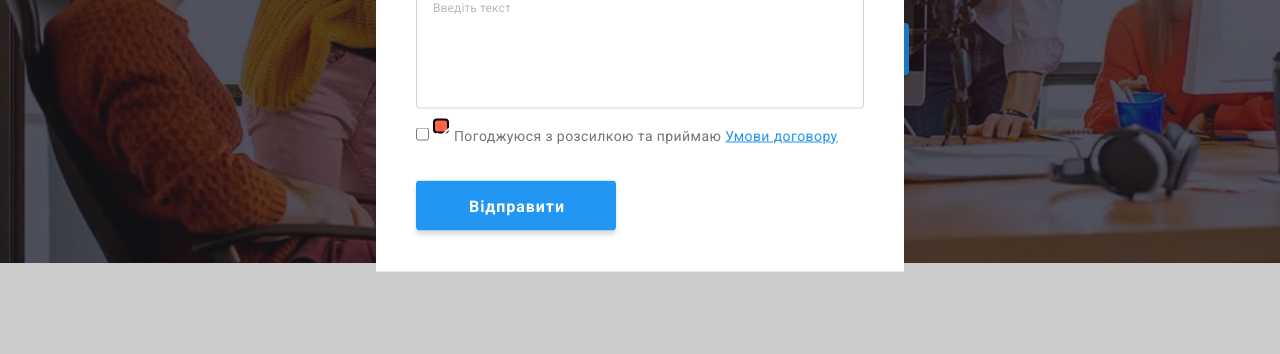
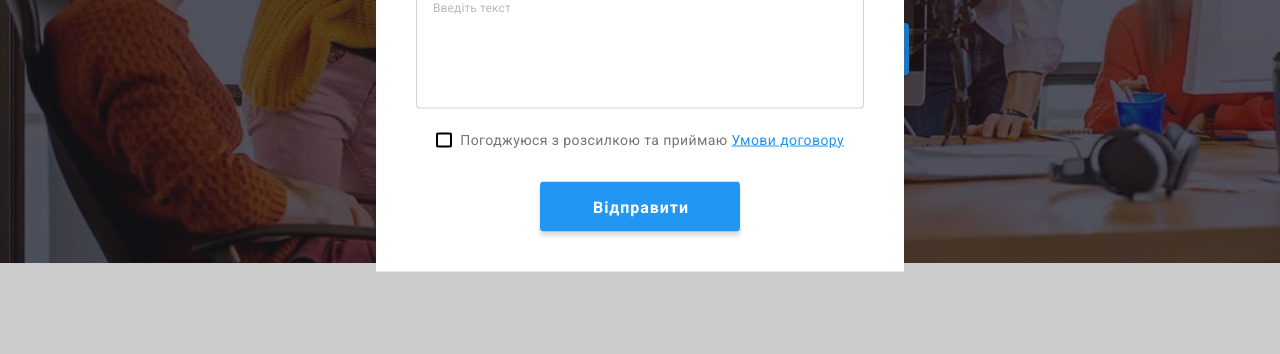
Before and after one commit to DmytroVyhovskyi1997/goit-markup-hw-06, a plain HTML site: page index.html in a window 1280 px wide. Both pictures are taken after a click on the button "Замовити послугу". Shown: the part 419-773 px from the top of the page. Drawn offline with nearby package versions, Linux system fonts and the light colour scheme.

Commit message:
Summary(required)

```diff
--- a/css/styles.css
+++ b/css/styles.css
@@ -310,6 +310,7 @@ header {
   top: 50%;
   left: 50%;
   transform: translate(-50%, -50%);
+  transition: 250ms cubic-bezier(0.4, 0, 0.2, 1);
 }
 .modal-icon:hover svg {
   color: var(--accent-color);
@@ -369,7 +370,6 @@ line-height: 1.9;
   display: flex;
   flex-direction: column;
   margin-bottom: 10px;
-
 }
 
 .form-svg {
@@ -381,16 +381,14 @@ line-height: 1.9;
   display: block;
 }
 input:focus,
-textarea:focus{
-
+textarea:focus {
+  outline: 1px solid var(--accent-color);
   transition: 250ms cubic-bezier(0.4, 0, 0.2, 1);
 }
-input:focus+svg{
+input:focus + svg {
   fill: #2196f3;
   transition: 250ms cubic-bezier(0.4, 0, 0.2, 1);
 }
-
-
 
 .form-field input {
   margin: 0;
@@ -401,7 +399,7 @@ input:focus+svg{
   padding-top: 12px;
   padding-bottom: 12px;
 }
-.form-field textarea::placeholder{
+.form-field textarea::placeholder {
   font-size: 12px;
   line-height: 1.1;
   letter-spacing: 0.01em;
@@ -427,77 +425,60 @@ textarea {
   height: 120px;
   padding: 12px 16px;
 }
+.checkbox {
+  appearance: none;
+  position: absolute;
+  clip: rect(0 0 0 0);
+}
 
+.checkbox:checked + .icon {
+  background-color: #2196f3;
+  border: none;
+}
 
-.checkbox:checked + .icon{
-    background-color: #2196f3;
-    background-size: contain;
-
-
-
-}
-.icon{
-    display: inline-block;
+.icon {
+  display: flex;
   width: 16px;
   height: 15px;
   align-items: center;
-    background-color: tomato;
   border: 2px solid black;
-    border-radius: 4px;
-
+  border-radius: 2px;
+  justify-content: center;
+  padding-top: 4px;
+  padding-right: 2px;
+  padding-bottom: 3px;
+  padding-left: 3px;
 }
-.label{
-    display: block;
-}
-.icon-checkbox{
-    width: 16px;
-    height: 15px;
-
-}
-
-/*
-.check__box{
-    text-align: center;
-    margin-top: 10px;
-
-
-}
-
-.icon-checkbox{
-    width:16px;
-    height: 15px;
-}
-.check-border{
-    opacity: 1;
-}
-.check{
+.check:checked {
   opacity: 0;
 }
-.checkbox:checked + .icon-checkbox>.check{
-    opacity: 1;
-    fill: #2196f3;
-}
-.checkbox:focus-within + .icon-checkbox>.check{
-background-color: #2196f3;
-}
-
-
-
-
-.checkbox:checked + .icon-checkbox>.check-border{
-    opacity: 0;
-}*/
-.label-text{
+.check__box {
+  margin-top: 20px;
   justify-content: center;
   align-items: center;
   text-align: center;
+}
+.label {
+  display: flex;
+  justify-content: center;
+  align-items: center;
+  text-align: center;
+  cursor: pointer;
+}
+.icon-checkbox {
+  width: 16px;
+  height: 15px;
+}
+
+.label-text {
+  margin-left: 8.38px;
   font-size: 14px;
-line-height: 24px;
+  line-height: 1.7;
   letter-spacing: 0.03em;
-color: #757575;}
+  color: #757575;
+}
 
-
-.check-buttom{
+.check-buttom {
   color: var(--accent-text-color);
   background-color: var(--accent-color);
   font-family: 'Roboto';
@@ -507,126 +488,15 @@ color: #757575;}
   font-weight: 700;
   font-size: 16px;
   line-height: 1.9;
- justify-content: center;
   letter-spacing: 0.06em;
   box-shadow: 0px 4px 4px rgba(0, 0, 0, 0.15);
   border-radius: 4px;
   border: 1px solid transparent;
   padding: 10px 52px;
   margin-top: 30px;
-  outline: none;}
-
-
-
-
-
-
-
-
-
-
-
-/*
-<use class="check-border" href="./image/icons.svg/symbol.svg#icon"></use>
-.option{
-    position: relative;
-    flex-direction: row;
-    margin-left: 12px;
-    margin-top: 20px;
+  outline: none;
 }
 
-.option input{
-   appearance: none;
-
-}
-
-.option label{
-    display: inline-block;
-    padding-left: 20px;
-  font-size: 14px;
-  line-height: 1.7;
-letter-spacing: 0.03em;
-}
-
-
-.check__box{
-position: absolute;
-width: 16px;
-height: 15px;
-top: 0;
-left: 0;
-background-color: #2196f3;
-border-radius: 2px;
-
-
-}
-
-.check__input{
-    width: 16px;
-    height: 15px;
-    appearance: none;
-
-
-}*/
-
-
-
-
-
-
-
-
-/*
-<div>
-                    <label for="checkbox" class="check option">
-                        <input class="check__input" type="checkbox" name="checkbox" id="checkbox">
-                       <svg class="check__box">
-                        <use href="./image/icon check.svg"></use>
-                       </svg>
-                        Погоджуюся з розсилкою та приймаю  Умови договору
-                    </label>
-                    </div>
-.checkbox{
-margin-left: -1.2em;
-appearance: none;
- position: absolute;
- width: 18px;
- height: 18px;
-
-}
-.label{
-margin-left: 1.25em;
-}
-.checkbox{
-    appearance: none;
-    display: block;
-    margin-left: 0.25em;
-}
-
-.label-icon{
-  position: absolute;
-  width: 18px;
-  height: 18px;
-  background-color: #2196f3;
-  margin-left: -1.25px;
-}
-
-.label-text{
- justify-content: center;
- align-items: center;
- text-align: center;
-    font-size: 14px;
-line-height: 24px;
-letter-spacing: 0.03em;
-color: #757575;
-}*/
-/*                    <label class="label">
-                    <input class="checkbox" type="checkbox">
-                     <span class="label-icon" ></span>
-                   <p class="label-text"> Погоджуюся з розсилкою та приймаю <a href="#"><span class="text-topic" >Умови договору</span></a></p>
-                    </label>
-                    <button class="styles-btn" type="submit">Відправити</button>*/
-/*Секція 2*/
 .section {
   padding-top: 94px;
   padding-bottom: 94px;
@@ -923,7 +793,6 @@ footer {
   box-shadow: var(--card-shadow);
   display: flex;
   height: 252px;
-
 }
 .contact-title {
   display: contents;
@@ -1010,30 +879,29 @@ footer {
   margin-left: 70px;
   margin-bottom: 20px;
 }
-.form-footer{
+.form-footer {
   display: flex;
 }
-.form-footer input::placeholder{
+.form-footer input::placeholder {
   color: var(--accent-text-color);
   padding-left: 16px;
   padding-top: 15px;
   padding-bottom: 15px;
 }
-.form-footer input{
+.form-footer input {
   color: var(--accent-text-color);
-
 }
-.styles-footer{
-    display:flex;
+.styles-footer {
+  display: flex;
 }
-.div-footer{
+.div-footer {
   position: relative;
 }
 
-.footer-submit{
+.footer-submit {
   margin-left: 93px;
 }
-.styles-footer{
+.styles-footer {
   width: 200px;
   height: 50px;
   color: var(--accent-text-color);
@@ -1055,37 +923,39 @@ padding-top: 0;
   border-radius: 4px;
   border: 1px solid transparent;
 }
-.styles-footer:focus{
+.styles-footer:focus {
   outline: 1px solid var(--accent-color);
 }
-.email-svg{
+.email-svg {
   position: absolute;
   width: 24px;
   height: 24px;
   top: 13px;
   right: 28px;
   bottom: 13px;
-    background-color:var(--accent-color);
-
+  background-color: var(--accent-color);
 }
-.mail-id{
+.mail-id {
   width: 358px;
   height: 50px;
   border: 1px solid rgba(255, 255, 255, 0.3);
   filter: drop-shadow(0px 4px 4px rgba(0, 0, 0, 0.15));
   border-radius: 4px;
   padding: 0;
-background-color:var(--text-color);
-
+  background-color: var(--text-color);
 }
-.form-mail{
+.form-footer input::placeholder {
+  color: rgba(255, 255, 255, 0.6);
+}
+.form-mail {
   font-weight: 700;
   font-size: 14px;
   line-height: 1.1;
   letter-spacing: 0.03em;
   text-transform: uppercase;
   margin-bottom: 20px;
-color:var(--accent-text-color);
+  color: var(--accent-text-color);
+  transition: 250ms cubic-bezier(0.4, 0, 0.2, 1);
 }
 
 /* Секція фото portfolio*/
--- a/index.html
+++ b/index.html
@@ -404,7 +404,7 @@
                         <label for="comment"> Коментар</label>
                     <textarea class="comment" name="comment" rows="8" id="comment" placeholder="Введіть текст"></textarea>
                     </div>
-
+                    <div class="check__box">
                               <label class="label">
                                     <input class="checkbox" type="checkbox" name="checkbox">
                     <span class="icon">
@@ -416,6 +416,7 @@
                                 </label>
                                 <button  class="check-buttom">Відправити</button>
 
+                    </div>
 
                 </form>
 
```
Lines whose indentation alone changed are shown as unchanged.
